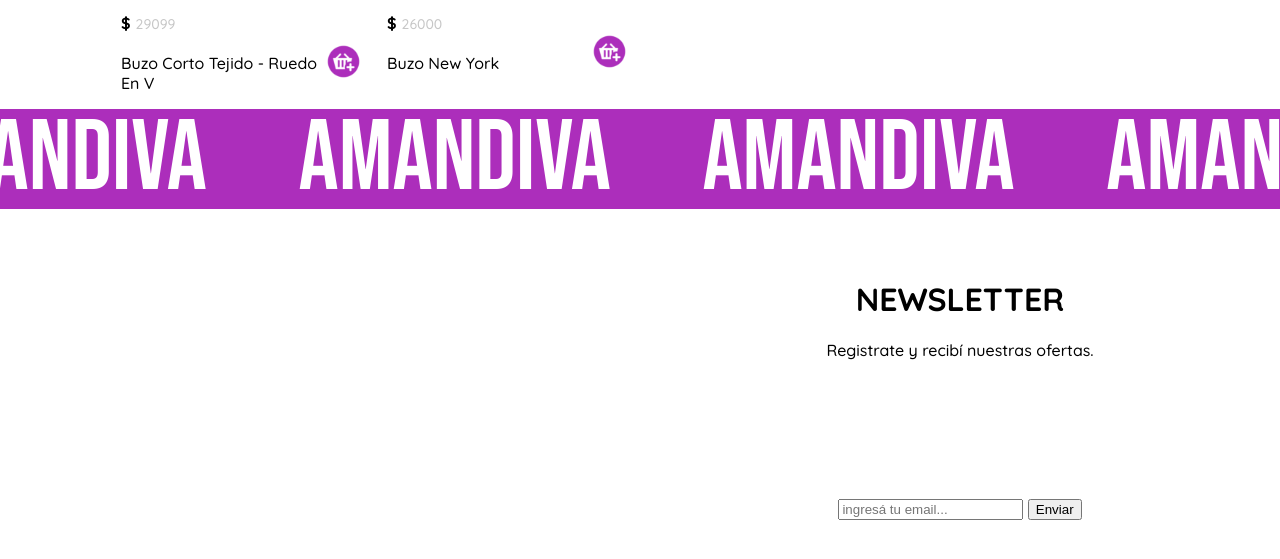
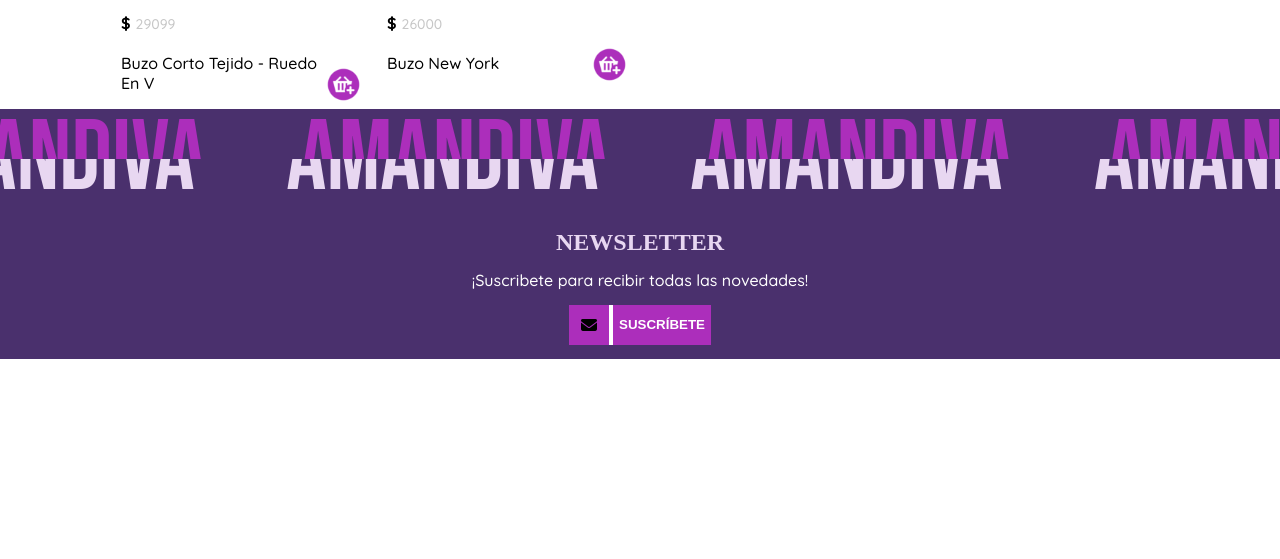
Before and after one commit to Camiloramos99/AmandivaECommerce, a plain HTML site: page index.html in a window 1280 px wide. Shown: the part 1059-1618 px from the top of the page. After the commit the page ends 1418 px from the top, so only its background shows below. Drawn offline with Linux system fonts and the light colour scheme; a web font is replaced by a local one.

Commit message:
Newsletter was built

```diff
--- a/index.html
+++ b/index.html
@@ -10,7 +10,8 @@
   <link rel="preconnect" href="https://fonts.gstatic.com" crossorigin>
   <link href="https://fonts.googleapis.com/css2?family=Quicksand:wght@300;500;700&display=swap" rel="stylesheet">
   <link href="https://fonts.googleapis.com/css2?family=Bebas+Neue&display=swap" rel="stylesheet">
-
+  <link href="https://fonts.googleapis.com/css2?family=Labrada:ital,wght@0,100..900;1,100..900&display=swap" rel="stylesheet">
+  <script src="https://kit.fontawesome.com/1b82337d38.js" crossorigin="anonymous"></script>
   <title>Amandiva: Tienda Online</title>
 
 </head>
@@ -183,29 +184,20 @@
     <p class="animated-logo-name2">AMANDIVA AMANDIVA AMANDIVA AMANDIVA AMANDIVA AMANDIVA</p>
   </div>
 
+        <!-- NEWSLETTER -->
 
+  <section class="newsletter-container">
+    <form action="" class="newsletter-content">
+          <h1 class="newsletter-tittle">NEWSLETTER</h1>
+          <p class="newsletter-message">¡Suscribete para recibir todas las novedades!</p>
 
-  <footer>
-    <div class="newsletter-container">
-
-      <div class="section-1">
-      </div>
-
-      <div class="section-2">
-        <div>
-          <h1 class="newsletter-tittle">NEWSLETTER</h1>
-          <div class="newsletter-message"> Registrate y recibí nuestras ofertas. </div>
+        <div class="box-customer-email">
+          <i id="icon-email" class="fa-solid fa-envelope"></i>
+          <input class="email-input" type="email" placeholder="Escribe tu email">
+          <button type="button" class="suscribe-button" >Suscríbete</button>
         </div>
-        <div class="container-customer-email">
-          <input type="email" placeholder="ingresá tu email...">
-          <input type="submit" name="contact" id="enviar-email" value="Enviar">
-        </div>
-      </div>
-
-    </div>
-
-
-  </footer>
+    </form>
+  </section>
 
 
 
--- a/styles.css
+++ b/styles.css
@@ -4,6 +4,8 @@
   --very-light-pink: #C7C7C7;
   --text-input-field: #F7F7F7;
   --brand-color: #AC2EBB;
+  --secondary-brand-color: #4A306D;
+  --third-brand-color: #E8D7F1;
   --sm: 14px;
   --md: 16px;
   --lg: 18px;
@@ -399,11 +401,12 @@
 .product-info {
   display: flex;
   justify-content: space-between;
-  align-items: center;
+  align-items: end;
   margin-top: 12px;
 }
 .product-info figure {
-  margin: 0;
+  margin: 7px;
+  margin-right: 0;
 }
 .product-info figure img {
   width: 35px;
@@ -496,7 +499,7 @@
 /*ANIMATED LOGO*/
 
 .logo-name-container {
-  background-color: var(--brand-color);
+  background-color: var( --secondary-brand-color);
   height: 50px;
   overflow: hidden;
   width: 100%;
@@ -506,7 +509,7 @@
 }
 .animated-logo-name {
   font-family: "Bebas Neue", sans-serif ;
-  color: var(--white);
+  color: var(--brand-color);
   font-stretch: extra-condensed;
   font-size: 100px;
   white-space: nowrap;
@@ -519,7 +522,7 @@
   animation-iteration-count: infinite;
 }
 .logo-name-container2 {
-  background-color: var(--brand-color);
+  background-color: var(--secondary-brand-color);
   height: 50px;
   overflow: hidden;
   width: 100%;
@@ -528,7 +531,7 @@
 }
 .animated-logo-name2 {
   font-family: "Bebas Neue", sans-serif;
-  color: var(--white);
+  color: var(--third-brand-color);
   font-stretch: extra-condensed;
   font-size: 100px;
   white-space: nowrap;
@@ -544,29 +547,59 @@
 
 .newsletter-container {
   display: grid;
-  height: 400px;
+  background-color: var(--secondary-brand-color);
+  height: 150px;
   width: 100%;
-  grid-template-columns: 1fr 1fr;
-}
-
-
-.section-2 {
-  display: grid;
-  place-items: center;
-  grid-template-rows: 1fr 1fr;
+  grid-template-columns: 200px 1fr 200px;
+  text-align: center;
 
 }
-
+.newsletter-content {
+  display: grid;
+  grid-column: 2 / 3;
+}
 .newsletter-tittle {
+  color: var(--third-brand-color);
+  font-family: "Labrada", serif;
+  font-optical-sizing: auto;
+  font-style: normal;
   text-align: center;
+  margin-bottom: 0;
 }
-
-.container-customer-email {
-  align-content: first baseline;
+.newsletter-message {
+  text-align: center;
+  margin: 0;
+  color: white;
 }
-
-
-
+.box-customer-email {
+  height: 40px;
+  display: flex;
+  justify-content: center;
+}
+.box-customer-email i {
+  background-color: var(--brand-color);
+  width: 40px;
+  line-height: 40px;
+}
+.email-input, .suscribe-button {
+  border: none;
+  outline: none;
+}
+.email-input {
+  width: 0px;
+  transition: 0.6s;
+}
+.box-customer-email:hover > .email-input,.email-input:focus {
+  width: 260px;
+  padding: 0 10px;
+}
+.suscribe-button {
+  background-color: var(--brand-color);
+  color: white;
+  text-transform: uppercase;
+  font-weight: 800;
+  cursor: pointer;
+}
 
 @keyframes desplazar {
   from {
```
